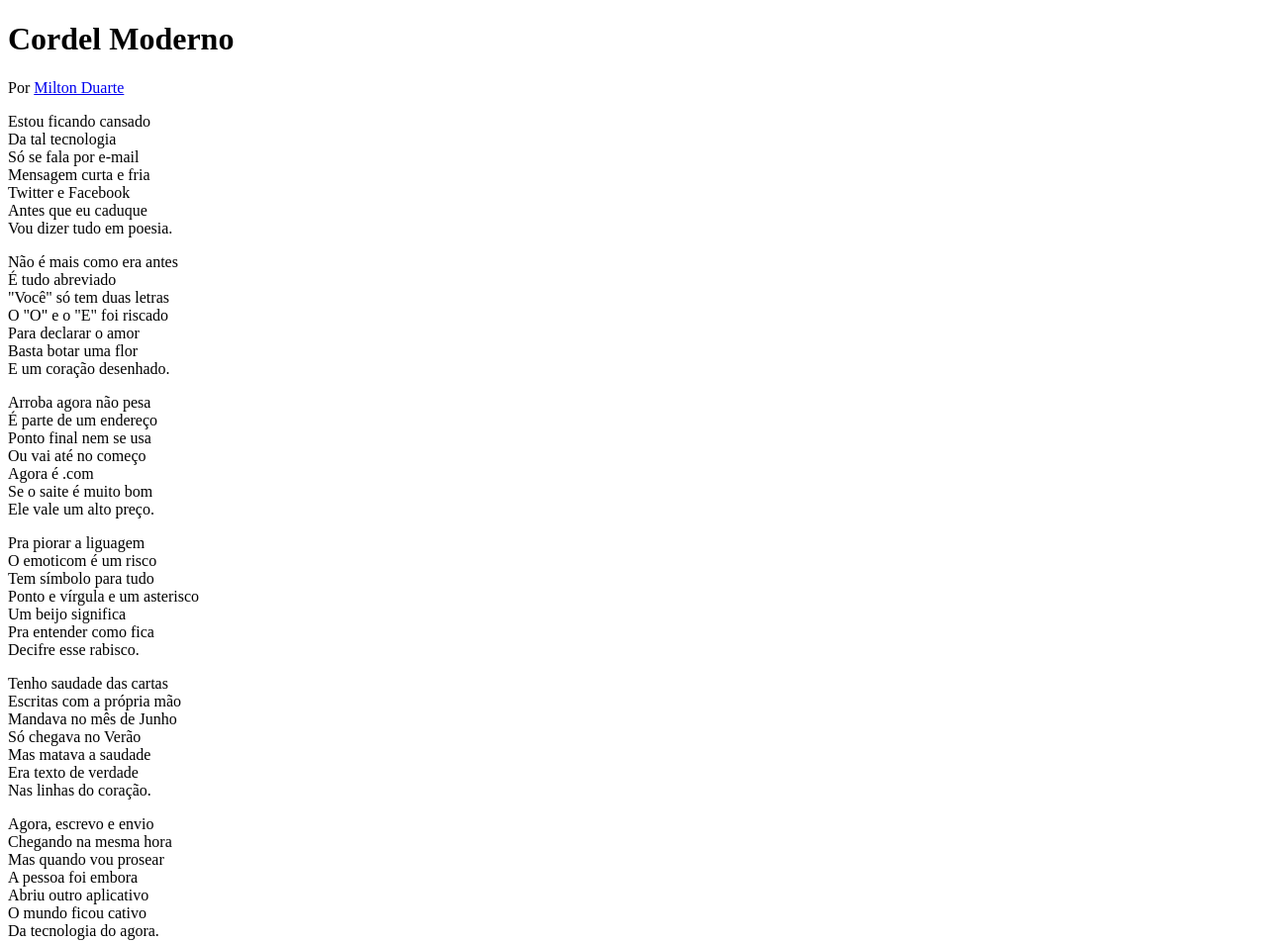
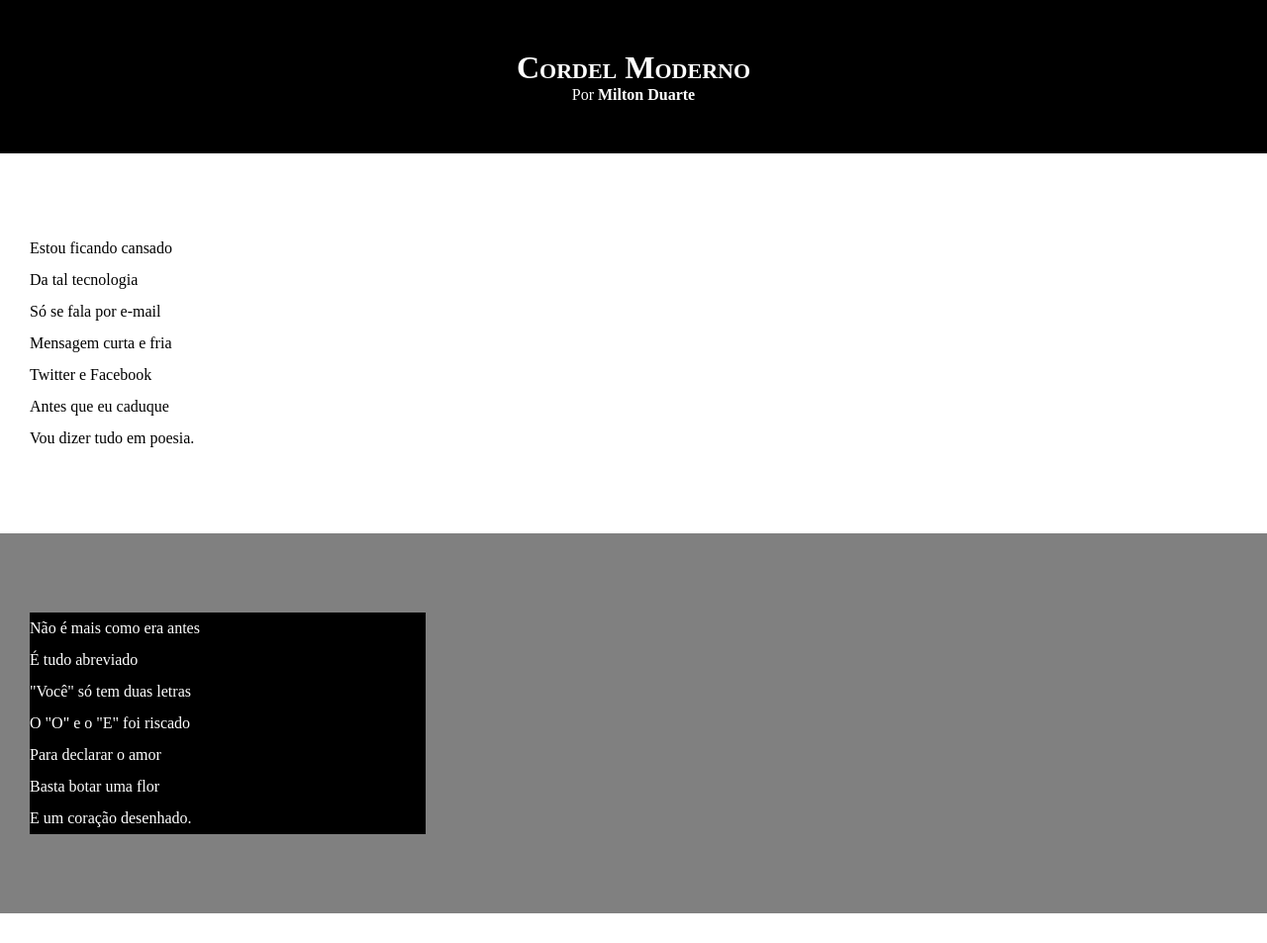
Before and after one commit to Mr-Kobayash/HTML-CSS, a plain HTML site: page exercicios/d012/index.html in a window 1280 px wide. Shown: the top 953 px of the page at 99% size. Drawn offline with Linux system fonts and the light colour scheme.

Commit message:
projeto att

```diff
--- a/exercicios/d012/index.html
+++ b/exercicios/d012/index.html
@@ -13,7 +13,7 @@
         <p>Por <a href="https://www.recantodasletras.com.br/poesias/3186743" target="_blank">Milton Duarte</a></p>
     </header>
 
-    <section>
+    <section class="normal">
         <p>
             Estou ficando cansado <br>
             Da tal tecnologia <br>
@@ -27,7 +27,7 @@
 
 
 
-    <section>
+    <section class="imagem">
         <p>
             Não é mais como era antes <br>
             É tudo abreviado <br>
@@ -41,7 +41,7 @@
 
 
 
-    <section>
+    <section class="normal">
         <p>
             Arroba agora não pesa <br>
             É parte de um endereço <br>
@@ -65,7 +65,7 @@
 
 
 
-    <section>
+    <section class="imagem">
         <p>
             Tenho saudade das cartas <br>
             Escritas com a própria mão <br>
@@ -79,7 +79,7 @@
 
 
 
-    <section>
+    <section class="normal">
         <p>
             Agora, escrevo e envio <br>
             Chegando na mesma hora <br>
--- a/exercicios/d012/style/style.css
+++ b/exercicios/d012/style/style.css
@@ -1 +1,66 @@
 @charset "UTF-8";
+
+* {
+    margin: 0px;
+    padding: 0px;
+}
+
+html, body {
+    min-height: 100vh;
+    background-color: darkgray;
+}
+
+header {
+    background-color: black;
+    color: white;
+    text-align: center;
+}
+
+header h1 {
+    padding-top: 50px;
+    font-variant: small-caps;
+}
+
+header p {
+    padding-bottom: 50px;
+}
+
+a {
+    color: white;
+    text-decoration: none;
+    font-weight: bolder;
+}
+
+a:hover {
+    text-decoration: underline;
+}
+
+section {
+    padding-top: 10vh;
+    padding-bottom: 10vh;
+    line-height: 2em;
+    padding-left: 30px;
+}
+
+.normal {
+    background-color: white;
+    color: black;
+}
+
+.imagem {
+    background-color: gray;
+    color: white;
+}
+
+.imagem p {
+    width: 400px;
+    background-color: black;
+}
+
+footer {
+    background-color: black;
+    text-align: center;
+    color: white;
+    padding: 10px;
+
+}
```
